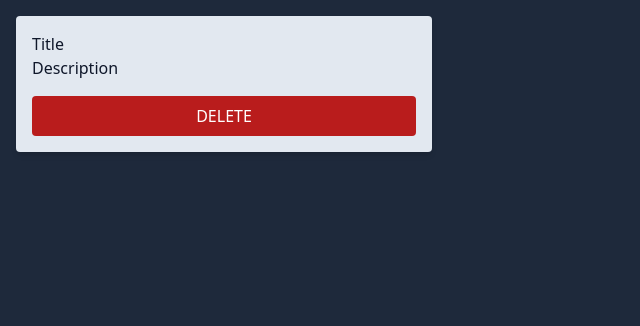
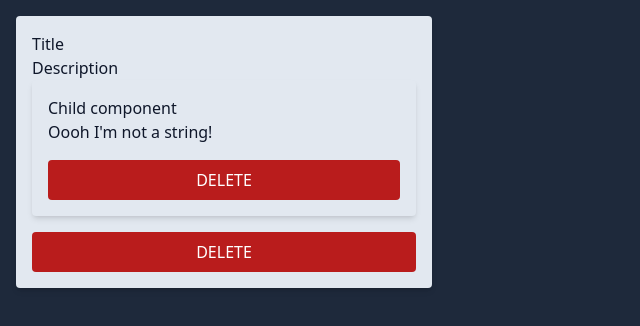
Before and after one commit to SmackSmash/react-ts-basics, a React (Vite) app: page / in a window 1280 px wide. Shown: the top 326 px of the page, without its empty margins (0-640 px from the left). Built offline with nearby package versions, Linux system fonts and the light colour scheme.

Commit message:
Added types for children

```diff
--- a/src/App.tsx
+++ b/src/App.tsx
@@ -3,7 +3,12 @@ import CourseGoal from './components/CourseGoal.tsx';
 const App = () => {
   return (
     <main className='flex p-4 space-x-4'>
-      <CourseGoal title='Title' description='Description' />
+      <CourseGoal title='Title' description='Description'>
+        <CourseGoal
+          title='Child component'
+          description="Oooh I'm not a string!"
+        />
+      </CourseGoal>
     </main>
   );
 };
--- a/src/components/CourseGoal.tsx
+++ b/src/components/CourseGoal.tsx
@@ -1,14 +1,18 @@
+import { ReactElement } from 'react';
+
 interface CourseGoalProps {
   title: string;
   description: string;
+  children?: string | ReactElement;
 }
 
-const CourseGoal = ({ title, description }: CourseGoalProps) => {
+const CourseGoal = ({ title, description, children }: CourseGoalProps) => {
   return (
     <article className='bg-slate-200 rounded shadow-md p-4 basis-1/3'>
       <div className='text-slate-900'>
         <h2>{title}</h2>
         <p>{description}</p>
+        <p>{children}</p>
       </div>
       <button className='bg-red-700 text-white rounded py-2 px-5 w-full mt-4 pointer hover:bg-red-600'>
         DELETE
```
